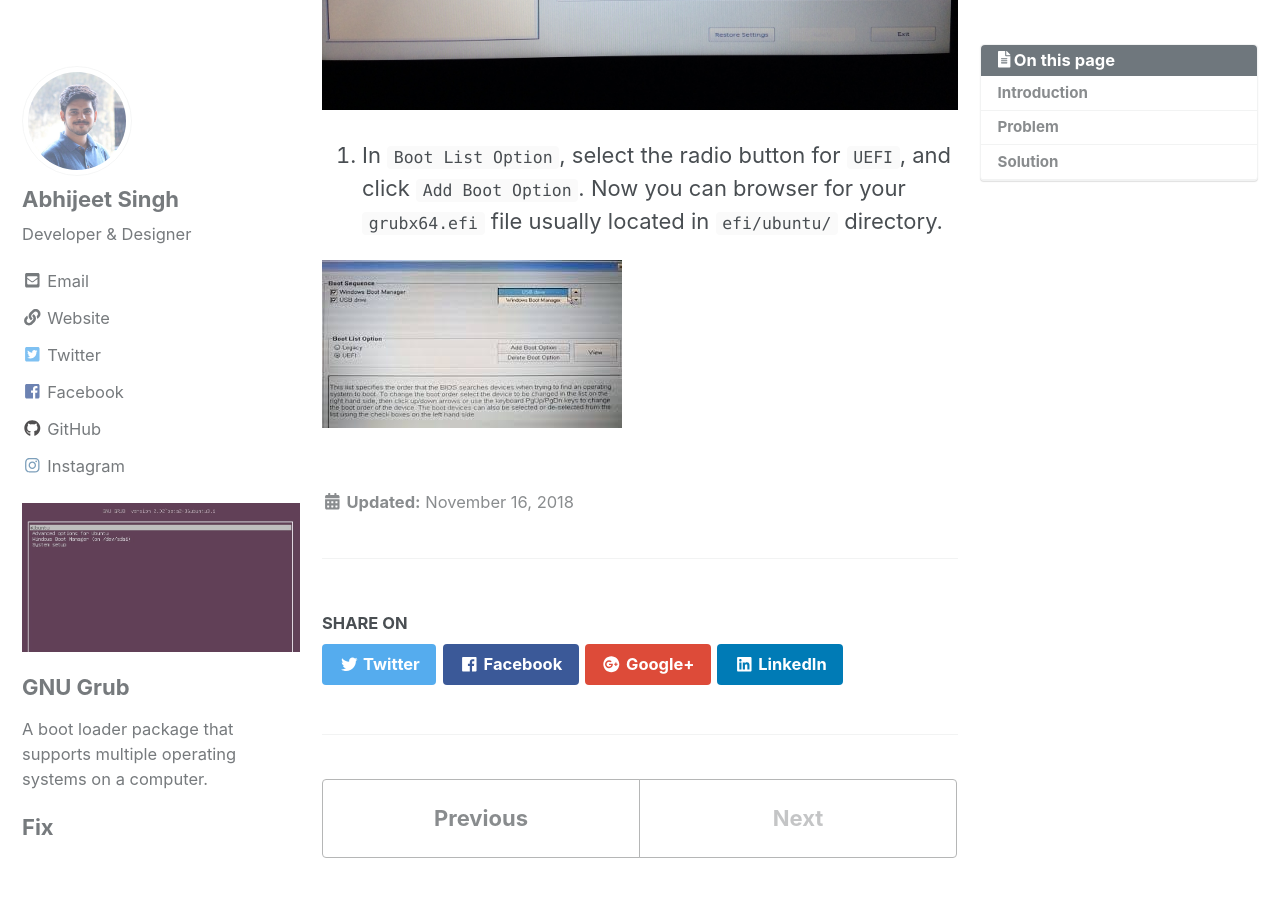
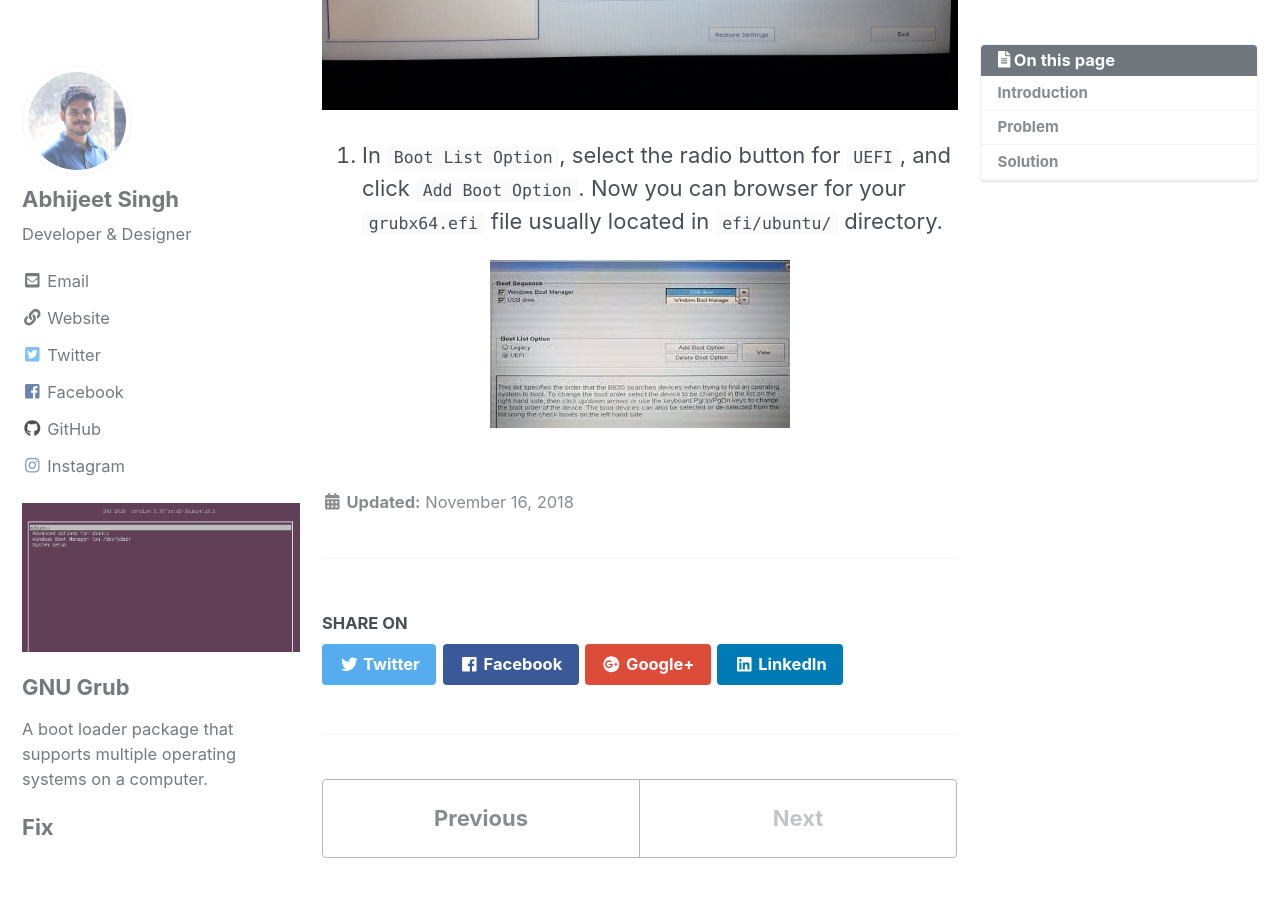
Before and after one commit to cseas/cseas.github.io, a Jekyll site: the page built from _posts/2018-11-16-win10grub.md, in a window 1280 px wide and 900 px high, scrolled down 4613 px. Shown: the top 897 px of the window. Built offline with Jekyll 4.4.1, drawn with Linux system fonts in a browser that asks for light colours; cached includes are drawn as plain includes; nearby versions of some CDN libraries; emoji names are drawn with the system emoji font.

Commit message:
Fix img alignment

```diff
--- a/_posts/2018-11-16-win10grub.md
+++ b/_posts/2018-11-16-win10grub.md
@@ -64,4 +64,4 @@ Here's how to get it back:
 
 5. In `Boot List Option`, select the radio button for `UEFI`, and click `Add Boot Option`. Now you can browser for your `grubx64.efi` file usually located in `efi/ubuntu/` directory.
 
-![](/assets/images/win10grub/ss4.jpeg)
+![](/assets/images/win10grub/ss4.jpeg){: .align-center}
```
